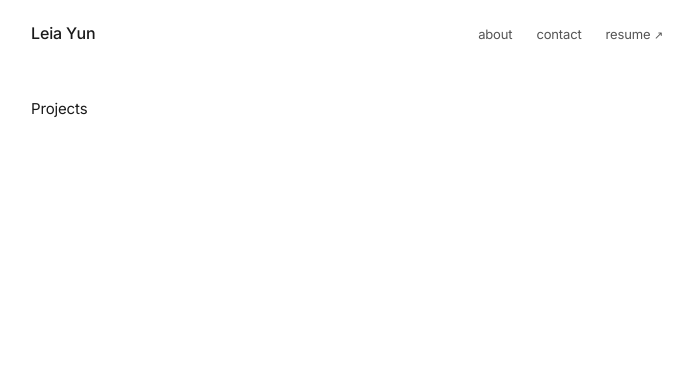
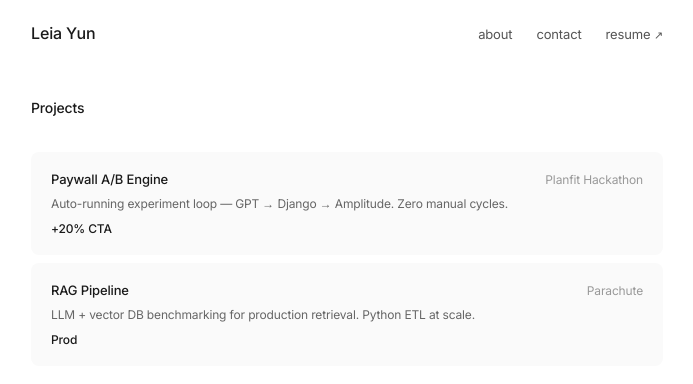
Before and after one commit to yunLeia/personal_website_leiayun, a React (Vite) app: page /projects in a window 1280 px wide. Shown: the top 384 px of the page, without its empty margins (293-986 px from the left). Built offline with nearby package versions, Linux system fonts and the light colour scheme.

Commit message:
feat: build full projects detail page with soft minimal cards

```diff
--- a/src/components/sections/Projects.tsx
+++ b/src/components/sections/Projects.tsx
@@ -1,59 +1,27 @@
 import { PROJECTS } from '../../lib/constants';
-import { useFadeIn } from '../../hooks/useFadeIn';
 
 export default function Projects() {
-  const { ref, visible } = useFadeIn();
-
   return (
-    <section
-      id="projects"
-      ref={ref}
-      className={`mb-28 max-sm:mb-20 transition-all duration-700 ${visible ? 'opacity-100 translate-y-0' : 'opacity-0 translate-y-4'}`}
-    >
-      <div className="text-[12px] font-medium text-[#aaa] tracking-[0.1em] uppercase mb-10 max-sm:mb-7">
-        Projects
-      </div>
-      <div className="flex flex-col">
-        {PROJECTS.map((proj, i) => (
+    <div className="flex flex-col gap-2">
+      {PROJECTS.map((proj) => (
         <div
           key={proj.name}
-            className={`py-4 max-sm:py-3.5 border-b border-[#e4e4e4] transition-colors duration-150 hover:bg-[#ebebeb] px-3 -mx-3 ${
-              i === 0 ? 'border-t border-t-[#e4e4e4]' : ''
-            }`}
+          className="bg-[#fafafa] rounded-lg px-5 py-4 max-sm:px-4 max-sm:py-3"
         >
-            {/* Desktop: single row */}
-            <div className="flex items-baseline justify-between gap-6 max-sm:hidden">
-              <div className="flex items-baseline gap-3">
-                <span className="text-[14px] font-medium text-[#1a1a1a]">
-                  {proj.name}
-                </span>
-                <span className="text-[12px] text-[#aaa]">{proj.sub}</span>
-              </div>
-              <span className="text-[14px] text-[#888] font-light flex-1">
-                {proj.desc}
-              </span>
-              <span className="text-[14px] font-semibold text-[#1a1a1a] whitespace-nowrap">
-                {proj.metric}
-              </span>
-            </div>
-            {/* Mobile: stacked */}
-            <div className="hidden max-sm:block">
-              <div className="flex items-baseline justify-between gap-2 mb-1">
+          <div className="flex justify-between items-baseline mb-1">
             <span className="text-[13px] font-medium text-[#1a1a1a]">
               {proj.name}
             </span>
-                <span className="text-[13px] font-semibold text-[#1a1a1a] whitespace-nowrap">
+            <span className="text-[12px] text-[#999]">{proj.sub}</span>
+          </div>
+          <div className="text-[12px] text-[#666] mb-1">{proj.desc}</div>
+          {proj.metric && (
+            <div className="text-[12px] font-medium text-[#1a1a1a]">
               {proj.metric}
-                </span>
             </div>
-              <div className="text-[12px] text-[#888] font-light">
-                {proj.desc}
-              </div>
-              <div className="text-[11px] text-[#aaa] mt-0.5">{proj.sub}</div>
-            </div>
+          )}
         </div>
       ))}
     </div>
-    </section>
   );
 }
--- a/src/pages/ProjectsPage.tsx
+++ b/src/pages/ProjectsPage.tsx
@@ -1,3 +1,12 @@
+import Projects from '../components/sections/Projects';
+
 export default function ProjectsPage() {
-  return <div>Projects</div>;
+  return (
+    <div>
+      <div className="text-[14px] font-medium text-[#1a1a1a] mb-8">
+        Projects
+      </div>
+      <Projects />
+    </div>
+  );
 }
```
Lines whose indentation alone changed are shown as unchanged.
